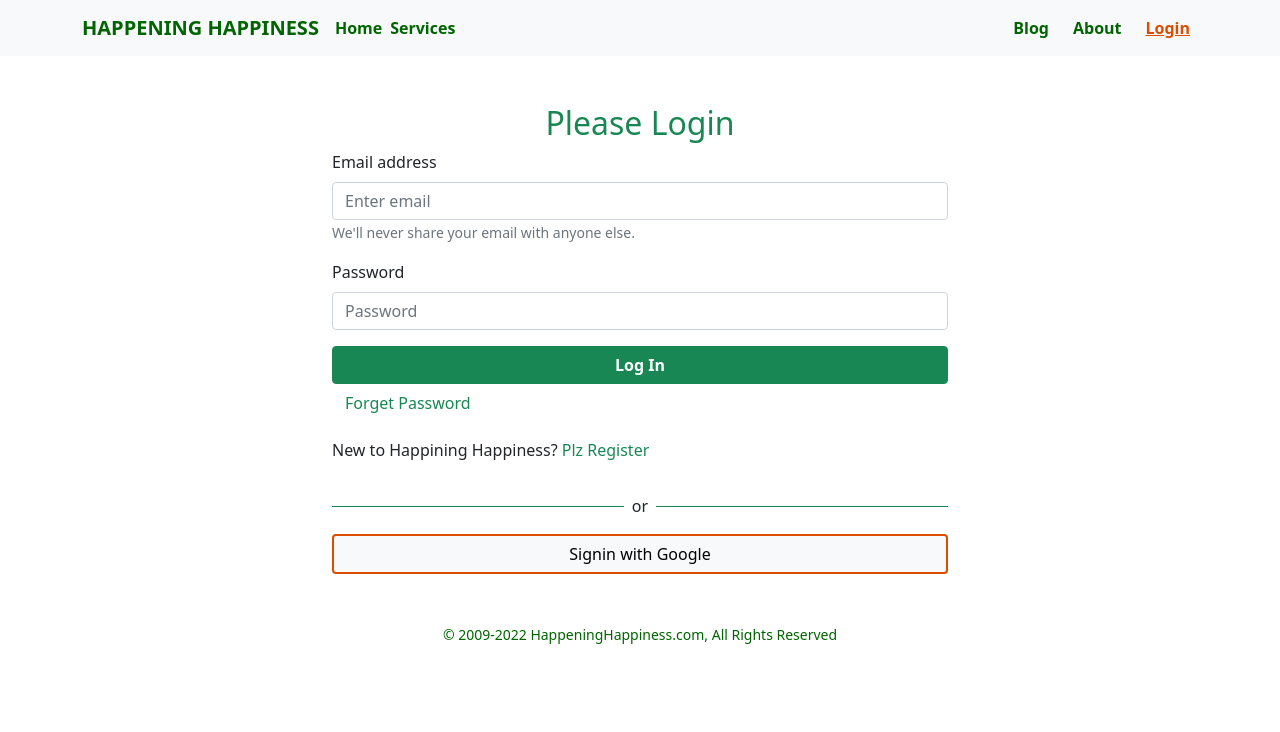
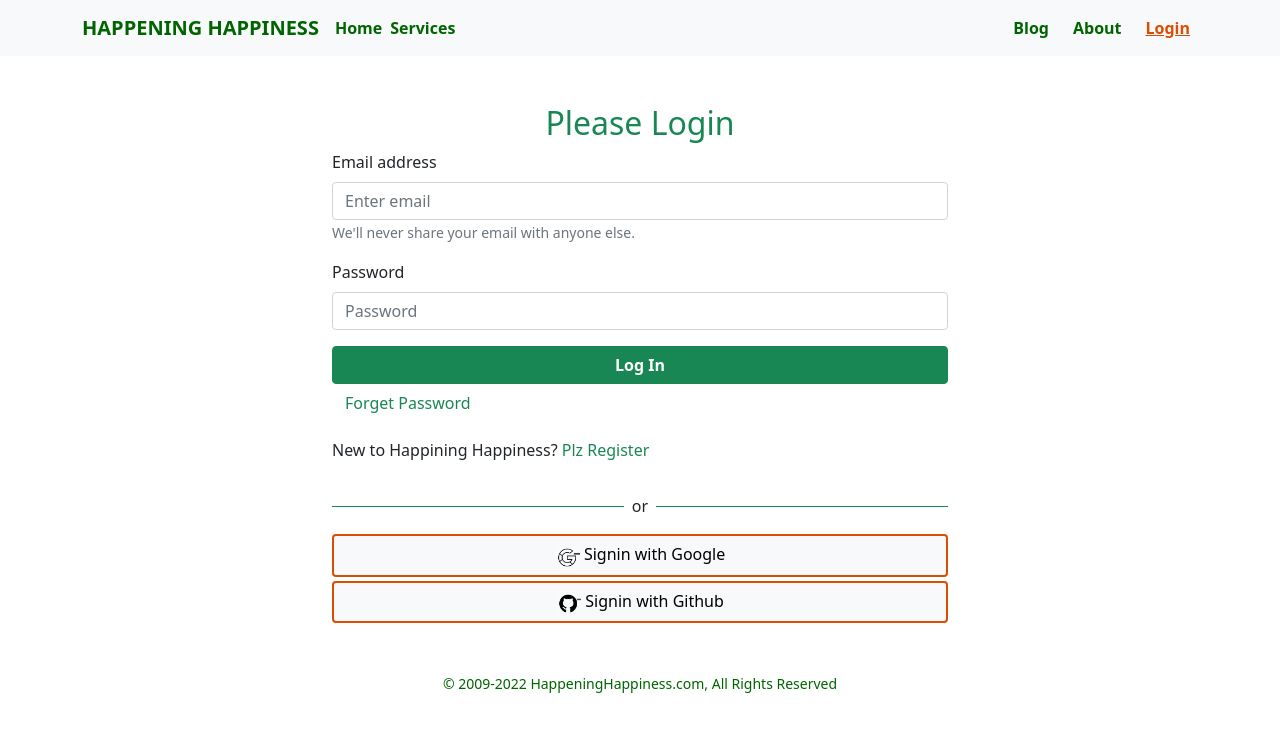
Before and after one commit to writerowson/assignment-10, a React (Create React App) app: page /login in a window 1280 px wide. Shown: the top 732 px of the page. Built offline with nearby package versions, Linux system fonts and the light colour scheme; no server answers.

Commit message:
sign in with git hub

```diff
--- a/src/Pages/LogIn/SocialLogin/SocialLogin.js
+++ b/src/Pages/LogIn/SocialLogin/SocialLogin.js
@@ -1,12 +1,14 @@
 import React, { useEffect } from 'react';
-import { useSignInWithGoogle } from 'react-firebase-hooks/auth';
+import { useSignInWithGithub, useSignInWithGoogle } from 'react-firebase-hooks/auth';
 import { useNavigate } from 'react-router-dom';
 import auth from '../../../firebase.init';
 import Spinnerr from '../Spinner/Spinnerr';
+import google from '../../../images/google.jpg'
+import github from '../../../images/github.jpg'
 
 const SocialLogin = () => {
     const [signInWithGoogle, user, loading, error] = useSignInWithGoogle(auth);
-
+    const [signInWithGithub, user1, loading1, error1] = useSignInWithGithub(auth);
     const navigate = useNavigate()
 
     useEffect(() => {
@@ -32,7 +34,8 @@ const SocialLogin = () => {
                 <p className='mt-3 px-2'>or</p>
                 <div style={{ height: '1px' }} className='bg-success w-50'></div>
             </div>
-            <button onClick={() => signInWithGoogle()} style={{ border: '2px solid RGB(220,77,1)' }} className='btn btn-light w-100'>Signin with Google</button>
+            <button onClick={() => signInWithGoogle()} style={{ border: '2px solid RGB(220,77,1)' }} className='btn btn-light w-100'><img style={{ width: '25px' }} src={google} alt="" /> Signin with Google</button>
+            <button onClick={() => signInWithGoogle()} style={{ border: '2px solid RGB(220,77,1)' }} className='btn btn-light w-100 mt-1'  > <img style={{ width: '25px' }} src={github} alt="" /> Signin with Github</button>
         </div>
     );
 };
```
Also changed, not shown: src/images/github.jpg (added), src/images/google.jpg (added).
